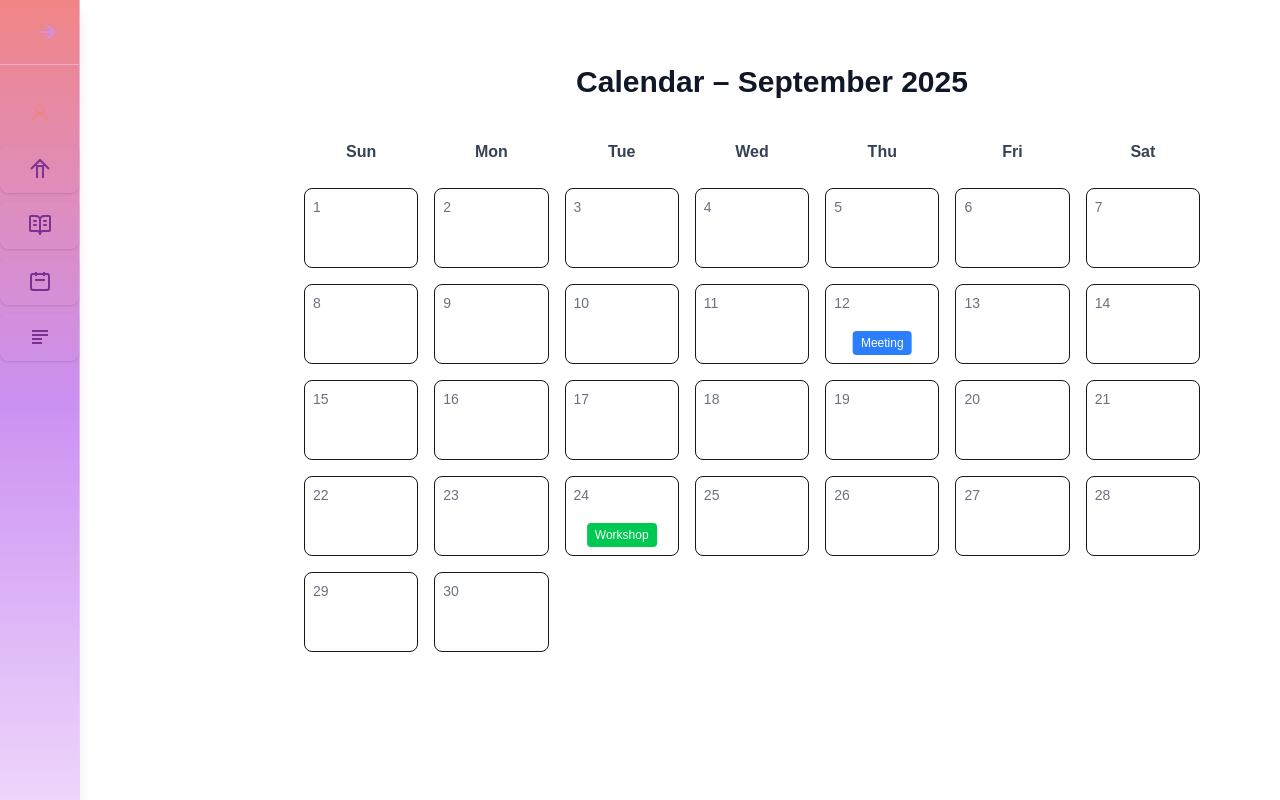
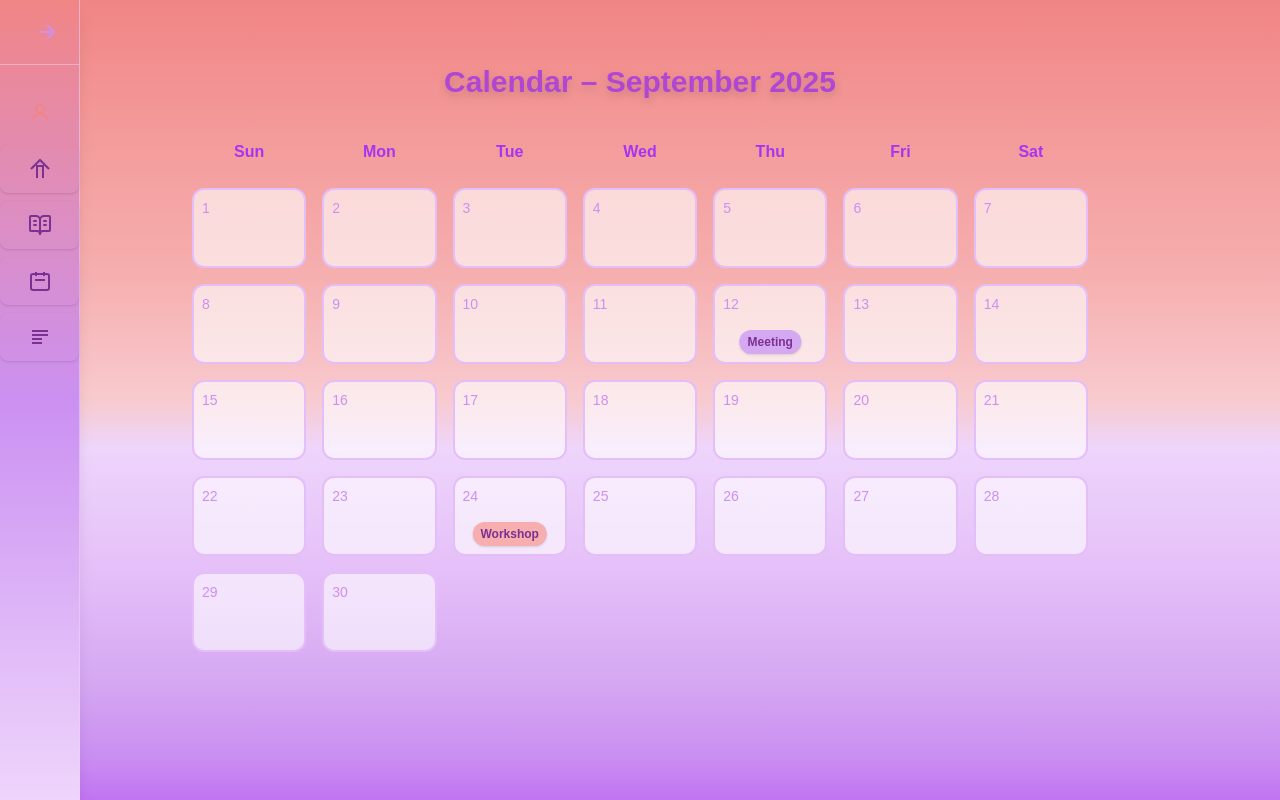
Before and after one commit to The-Info-Night/ConnecTech, a Next.js app: page /public_pages/events in a window 1280 px wide. Built offline with nearby package versions, Linux system fonts and the light colour scheme.

Commit message:
add: new AD for events page

```diff
--- a/app/public_pages/events/components/CalendarContent.tsx
+++ b/app/public_pages/events/components/CalendarContent.tsx
@@ -10,9 +10,11 @@ export default function CalendarContent() {
 
   return (
     <main
-    className="flex flex-col items-center justify-start min-h-[70vh] py-8 md:py-16 transition-all duration-300 px-2 md:px-8 ml-0 lg:ml-56"
+      className="flex flex-col items-center justify-center min-h-[70vh] py-8 md:py-16 transition-all duration-300 px-2 md:px-8"
     >
-      <h1 className="text-2xl md:text-3xl font-bold mb-8 ml-10 text-gray-900 dark:text-gray-100 text-center w-full max-w-4xl">
+      <h1
+        className="text-2xl md:text-3xl font-extrabold mb-8 text-[#b046d4] text-center w-full max-w-4xl drop-shadow-lg"
+      >
         Calendar – {currentMonth}
       </h1>
       <div className="w-full max-w-4xl overflow-x-auto">
@@ -20,7 +22,7 @@ export default function CalendarContent() {
           {days.map((day) => (
             <div
               key={day}
-              className="text-center font-semibold text-gray-700 dark:text-gray-300 text-xs sm:text-base py-2"
+              className="text-center font-bold text-[#a735f0] text-xs sm:text-base py-2"
             >
               {day}
             </div>
@@ -28,19 +30,23 @@ export default function CalendarContent() {
           {dates.map((date) => (
             <div
               key={date}
-              className="relative flex items-center justify-center h-16 sm:h-20 border rounded-lg hover:bg-gray-100 dark:hover:bg-gray-800 transition"
+              className={`
+                relative flex items-center justify-center h-16 sm:h-20
+                border-2 rounded-xl border-[#E4BEF8] bg-white/60
+                hover:bg-[#F8CACF]/70 transition
+              `}
               style={{ minWidth: 0 }}
             >
-              <span className="absolute top-2 left-2 text-xs sm:text-sm text-gray-500 dark:text-gray-400">
+              <span className="absolute top-2 left-2 text-xs sm:text-sm text-[#CB90F1]">
                 {date}
               </span>
               {date === 12 && (
-                <span className="text-xs bg-blue-500 text-white rounded px-1 sm:px-2 py-1 absolute bottom-2 left-1/2 -translate-x-1/2">
+                <span className="text-xs bg-[#D5A8F2] text-[#7A3192] rounded-xl px-2 py-1 absolute bottom-2 left-1/2 -translate-x-1/2 font-bold shadow">
                   Meeting
                 </span>
               )}
               {date === 24 && (
-                <span className="text-xs bg-green-500 text-white rounded px-1 sm:px-2 py-1 absolute bottom-2 left-1/2 -translate-x-1/2">
+                <span className="text-xs bg-[#F6AEAE] text-[#7A3192] rounded-xl px-2 py-1 absolute bottom-2 left-1/2 -translate-x-1/2 font-bold shadow">
                   Workshop
                 </span>
               )}
--- a/app/public_pages/events/page.tsx
+++ b/app/public_pages/events/page.tsx
@@ -4,7 +4,13 @@ import CalendarContent from "./components/CalendarContent";
 
 export default function CalendarPage() {
   return (
-    <div className="font-sans min-h-screen bg-white dark:bg-black relative">
+    <div
+      className="font-sans min-h-screen w-full relative"
+      style={{
+        background:
+          "linear-gradient(180deg, #F18585 0%, #F49C9C 18%, #F6AEAE 34%, #F8CACF 50%, #EED5FB 56%, #E4BEF8 72%, #D5A8F2 85%, #CB90F1 94%, #C174F2 100%)",
+      }}
+    >
       <SideNavbar />
       <CalendarContent />
     </div>
```
